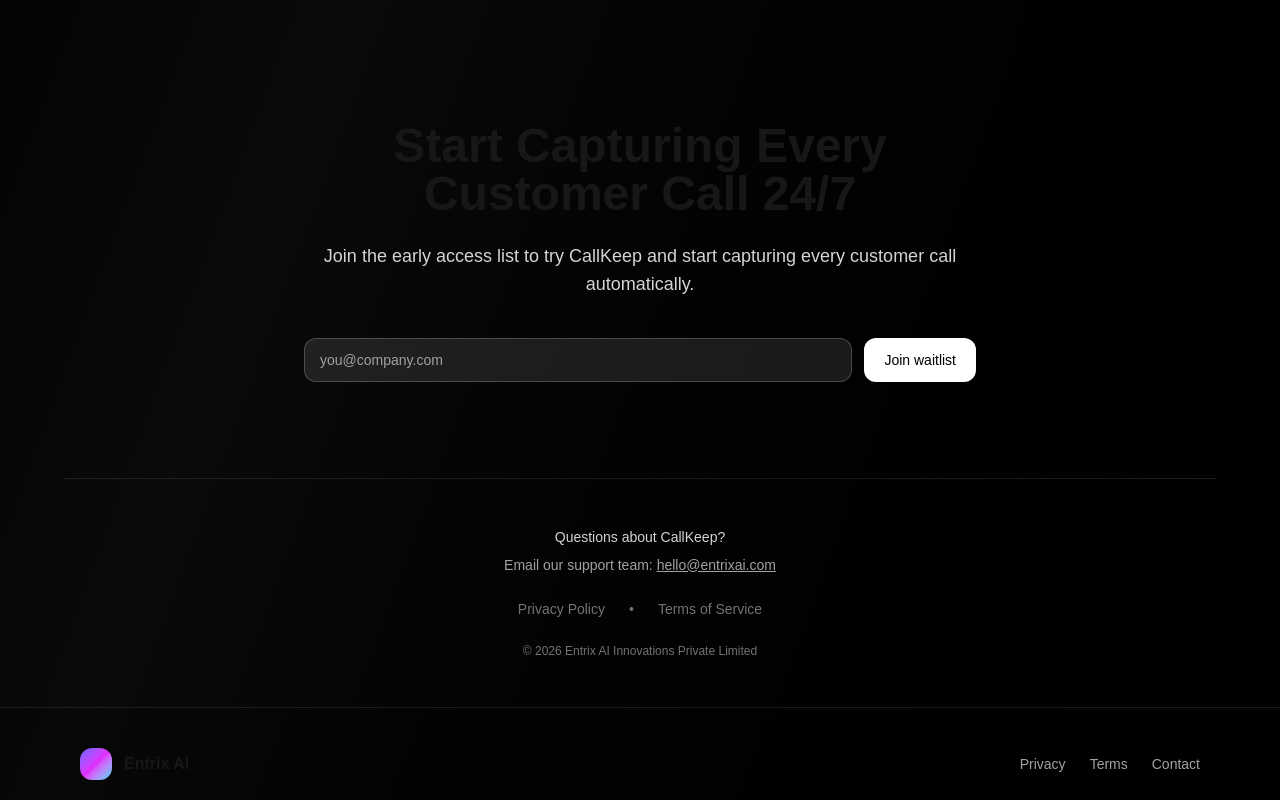
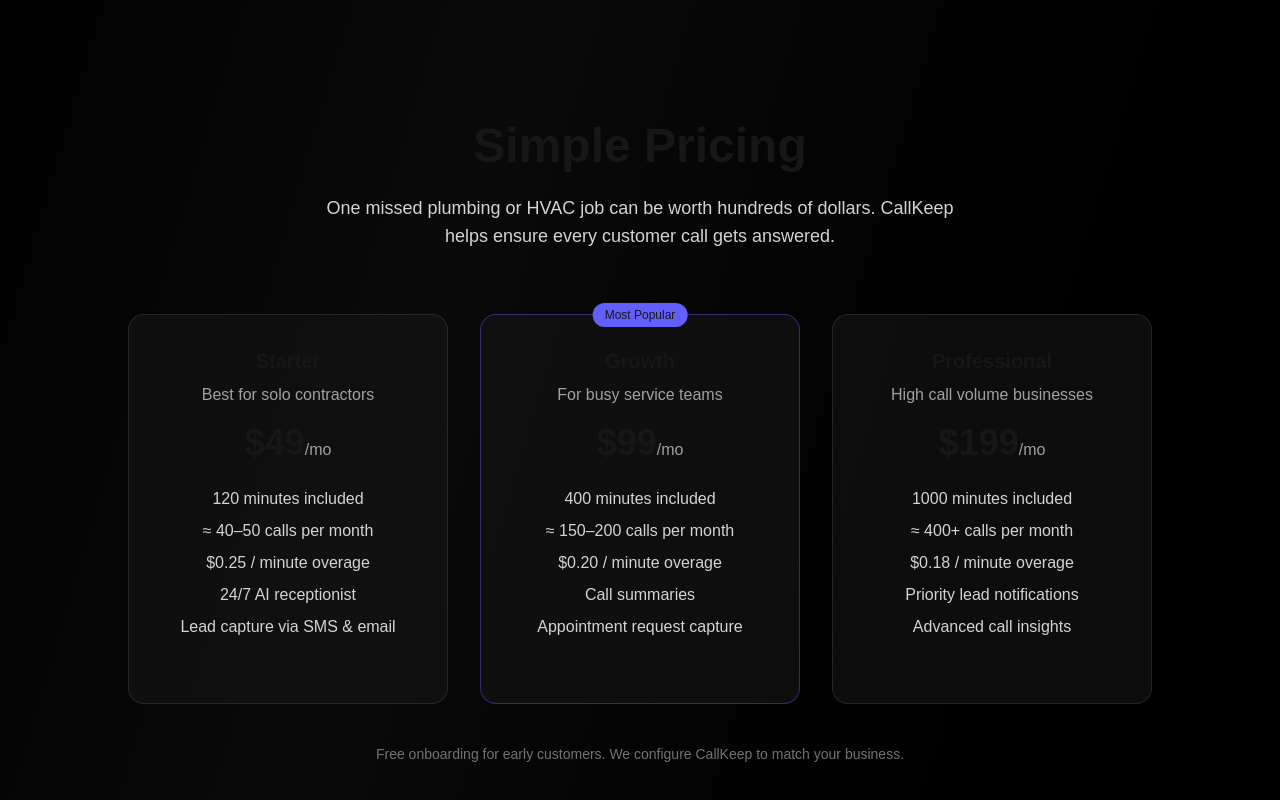
Before and after one commit to Entrix-AI-Innovations-Pvt-Ltd/entrixai-site, a Next.js app: page / in a window 1280 px wide. Shown: the part 2560-3360 px from the top of the page. Built offline with nearby package versions, Linux system fonts and the light colour scheme.

Commit message:
add pricing section to homepage

```diff
--- a/app/page.tsx
+++ b/app/page.tsx
@@ -199,6 +199,73 @@
         </div>
       </Section>
 
+      {/* Pricing Section */}
+      <Section id="pricing" className="py-16 md:py-24">
+        <motion.div
+          initial={{ opacity: 0, y: 20 }}
+          whileInView={{ opacity: 1, y: 0 }}
+          transition={{ duration: 0.6 }}
+          viewport={{ once: true }}
+          className="text-center mb-16"
+        >
+          <h2 className="text-3xl md:text-5xl font-bold mb-6">Simple Pricing</h2>
+          <p className="text-lg text-neutral-300 max-w-2xl mx-auto">
+            One missed plumbing or HVAC job can be worth hundreds of dollars. CallKeep helps ensure every customer call gets answered.
+          </p>
+        </motion.div>
+
+        <div className="grid md:grid-cols-3 gap-8 max-w-5xl mx-auto">
+
+          {/* Starter */}
+          <div className="rounded-2xl border border-white/10 bg-neutral-900/60 p-8 text-center">
+            <h3 className="text-xl font-semibold mb-2">Starter</h3>
+            <p className="text-neutral-400 mb-4">Best for solo contractors</p>
+            <p className="text-4xl font-bold mb-6">$49<span className="text-base font-medium text-neutral-400">/mo</span></p>
+            <ul className="text-neutral-300 space-y-2 mb-8">
+              <li>120 minutes included</li>
+              <li>≈ 40–50 calls per month</li>
+              <li>$0.25 / minute overage</li>
+              <li>24/7 AI receptionist</li>
+              <li>Lead capture via SMS & email</li>
+            </ul>
+          </div>
+
+          {/* Growth */}
+          <div className="rounded-2xl border border-indigo-500/40 bg-neutral-900/60 p-8 text-center relative">
+            <span className="absolute -top-3 left-1/2 -translate-x-1/2 text-xs bg-indigo-500 px-3 py-1 rounded-full">Most Popular</span>
+            <h3 className="text-xl font-semibold mb-2">Growth</h3>
+            <p className="text-neutral-400 mb-4">For busy service teams</p>
+            <p className="text-4xl font-bold mb-6">$99<span className="text-base font-medium text-neutral-400">/mo</span></p>
+            <ul className="text-neutral-300 space-y-2 mb-8">
+              <li>400 minutes included</li>
+              <li>≈ 150–200 calls per month</li>
+              <li>$0.20 / minute overage</li>
+              <li>Call summaries</li>
+              <li>Appointment request capture</li>
+            </ul>
+          </div>
+
+          {/* Professional */}
+          <div className="rounded-2xl border border-white/10 bg-neutral-900/60 p-8 text-center">
+            <h3 className="text-xl font-semibold mb-2">Professional</h3>
+            <p className="text-neutral-400 mb-4">High call volume businesses</p>
+            <p className="text-4xl font-bold mb-6">$199<span className="text-base font-medium text-neutral-400">/mo</span></p>
+            <ul className="text-neutral-300 space-y-2 mb-8">
+              <li>1000 minutes included</li>
+              <li>≈ 400+ calls per month</li>
+              <li>$0.18 / minute overage</li>
+              <li>Priority lead notifications</li>
+              <li>Advanced call insights</li>
+            </ul>
+          </div>
+
+        </div>
+
+        <p className="text-center text-sm text-neutral-500 mt-10">
+          Free onboarding for early customers. We configure CallKeep to match your business.
+        </p>
+      </Section>
+
       {/* Waitlist Section */}
       <Section id="waitlist" className="py-16 md:py-24">
         <motion.div
```
